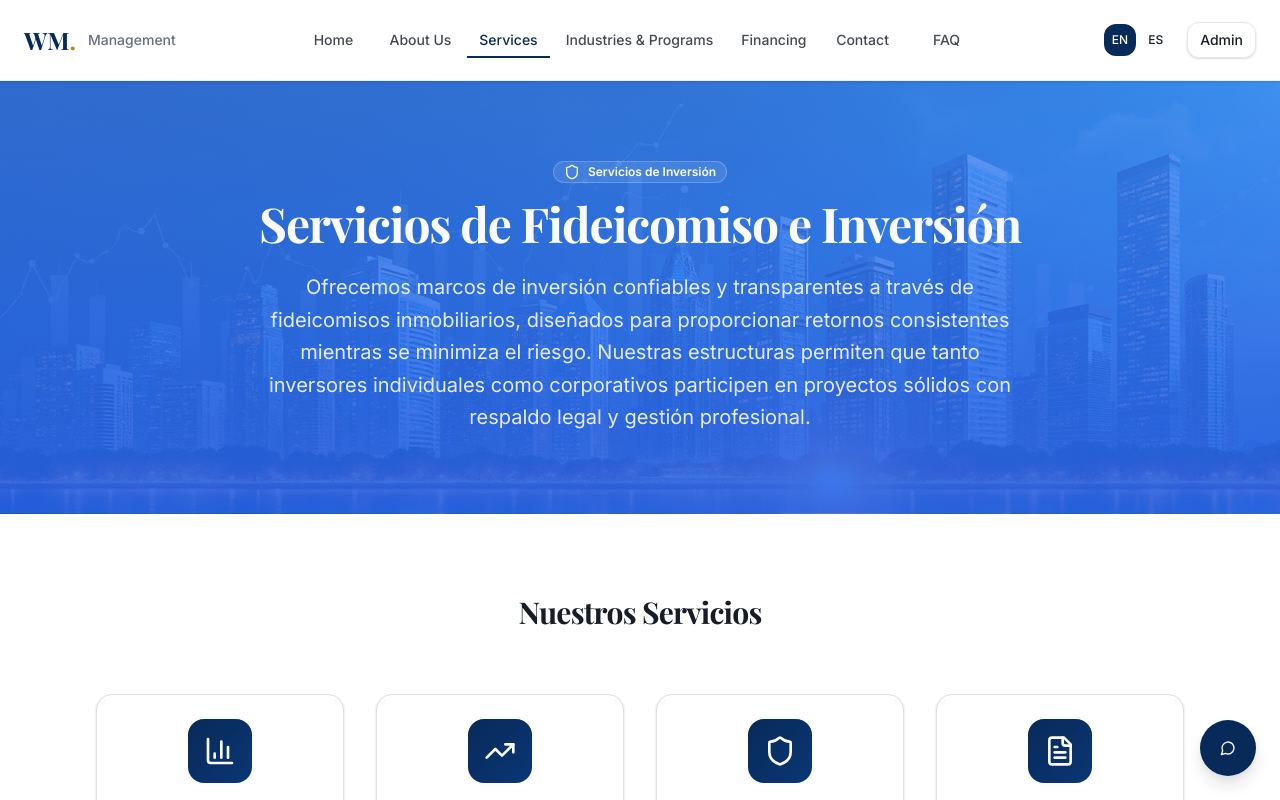
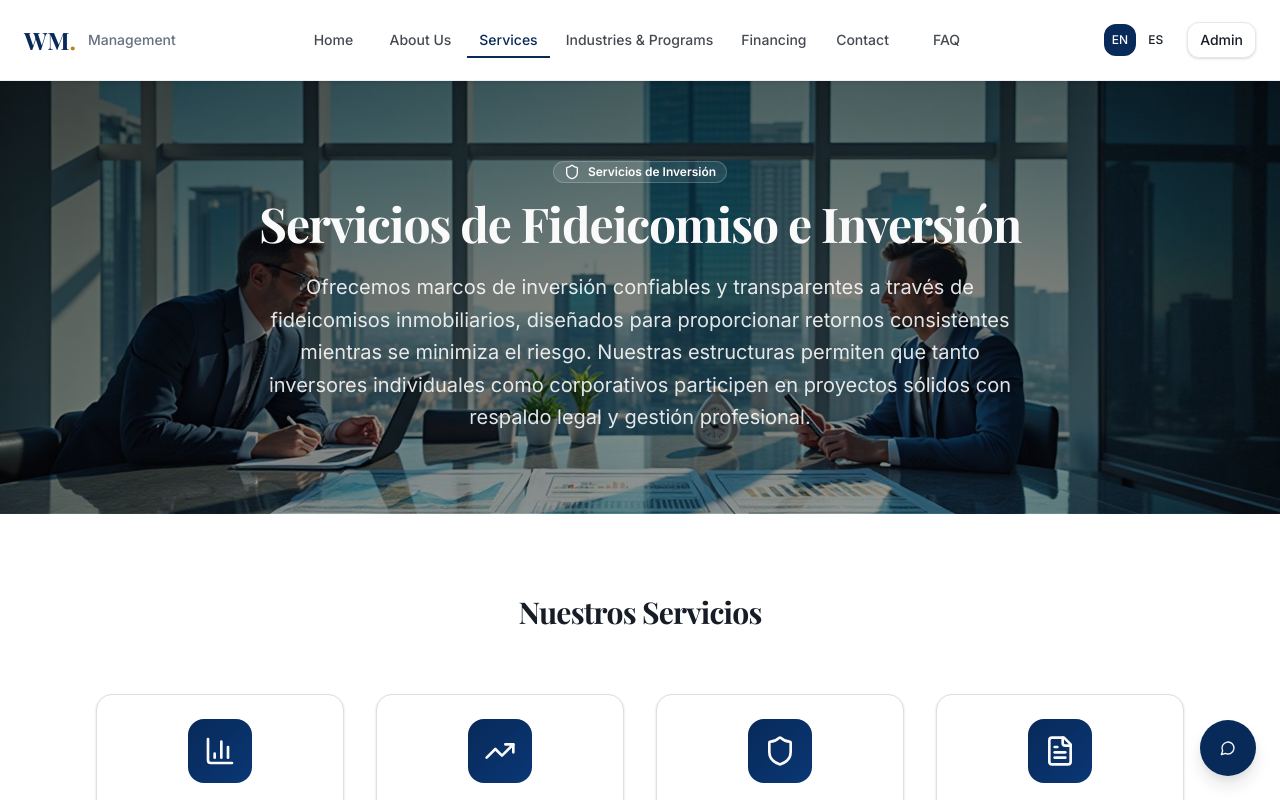
Before and after one commit to lliberman07/wm-vision-hub, a React (Vite) app: page /services/investments in a window 1280 px wide. Shown: the top 800 px of the page. Built offline with nearby package versions, Linux system fonts and the light colour scheme.

Commit message:
Update Investment Services banner

```diff
--- a/src/pages/InvestmentServices.tsx
+++ b/src/pages/InvestmentServices.tsx
@@ -6,7 +6,7 @@ import Navigation from "@/components/Navigation";
 import Footer from "@/components/Footer";
 import { EnhancedChatbot } from "@/components/EnhancedChatbot";
 import { useLanguage } from "@/contexts/LanguageContext";
-import realEstatePortfolioHero from "@/assets/real-estate-portfolio-hero.jpg";
+import trustInvestmentHero from "@/assets/trust-investment-hero.jpg";
 import {
   Shield,
   TrendingUp,
@@ -117,12 +117,9 @@ const InvestmentServices = () => {
 
       {/* Hero Section */}
       <section
-        className="relative text-primary-foreground py-20 px-4 overflow-hidden"
+        className="relative text-primary-foreground py-20 px-4 bg-cover bg-center bg-no-repeat"
         style={{
-          backgroundImage: `linear-gradient(rgba(59, 130, 246, 0.8), rgba(37, 99, 235, 0.9)), url(${realEstatePortfolioHero})`,
-          backgroundSize: 'cover',
-          backgroundPosition: 'center',
-          backgroundRepeat: 'no-repeat'
+          backgroundImage: `linear-gradient(rgba(0, 0, 0, 0.6), rgba(0, 0, 0, 0.4)), url(${trustInvestmentHero})`
         }}
       >
         <div className="container mx-auto max-w-4xl text-center">
```
Also changed, not shown: src/assets/trust-investment-hero.jpg (added).
